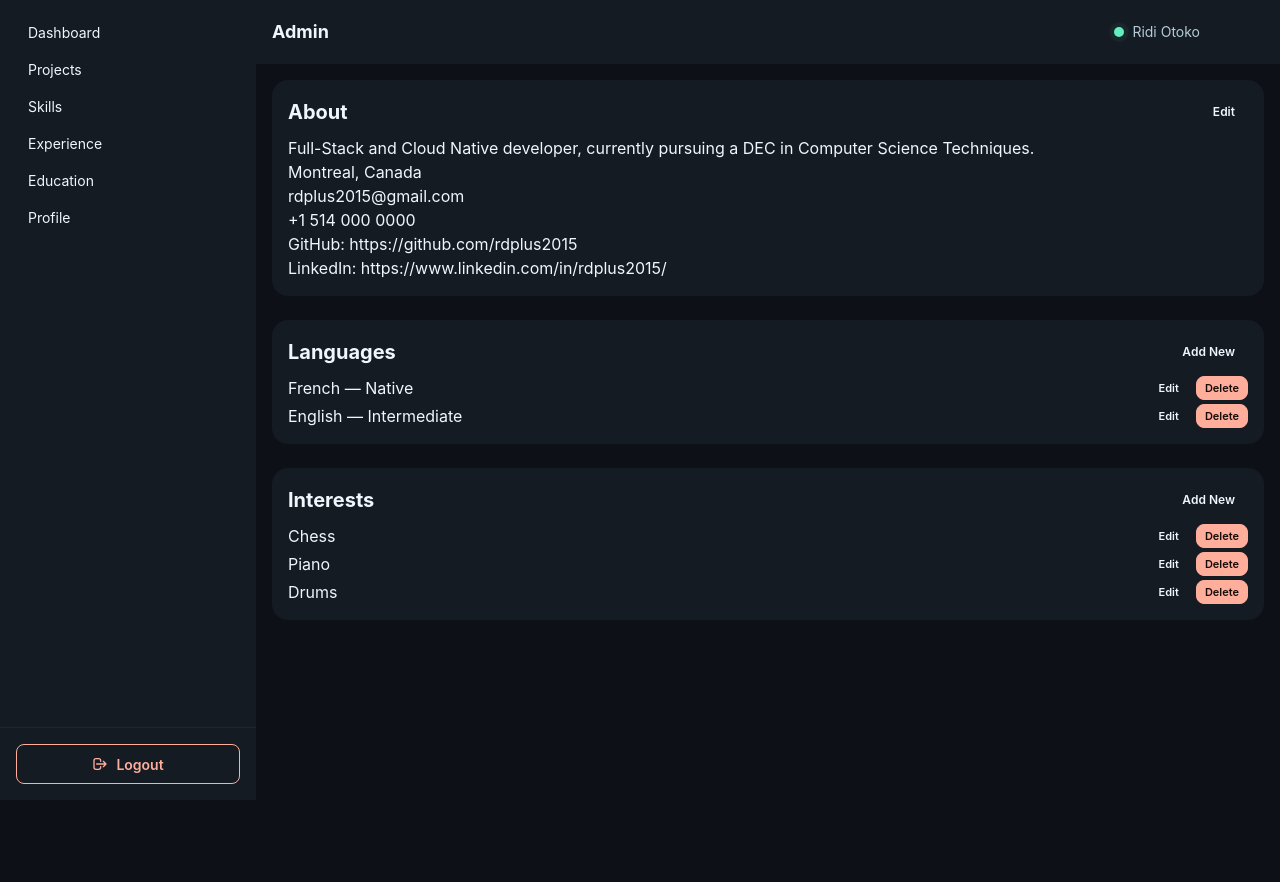
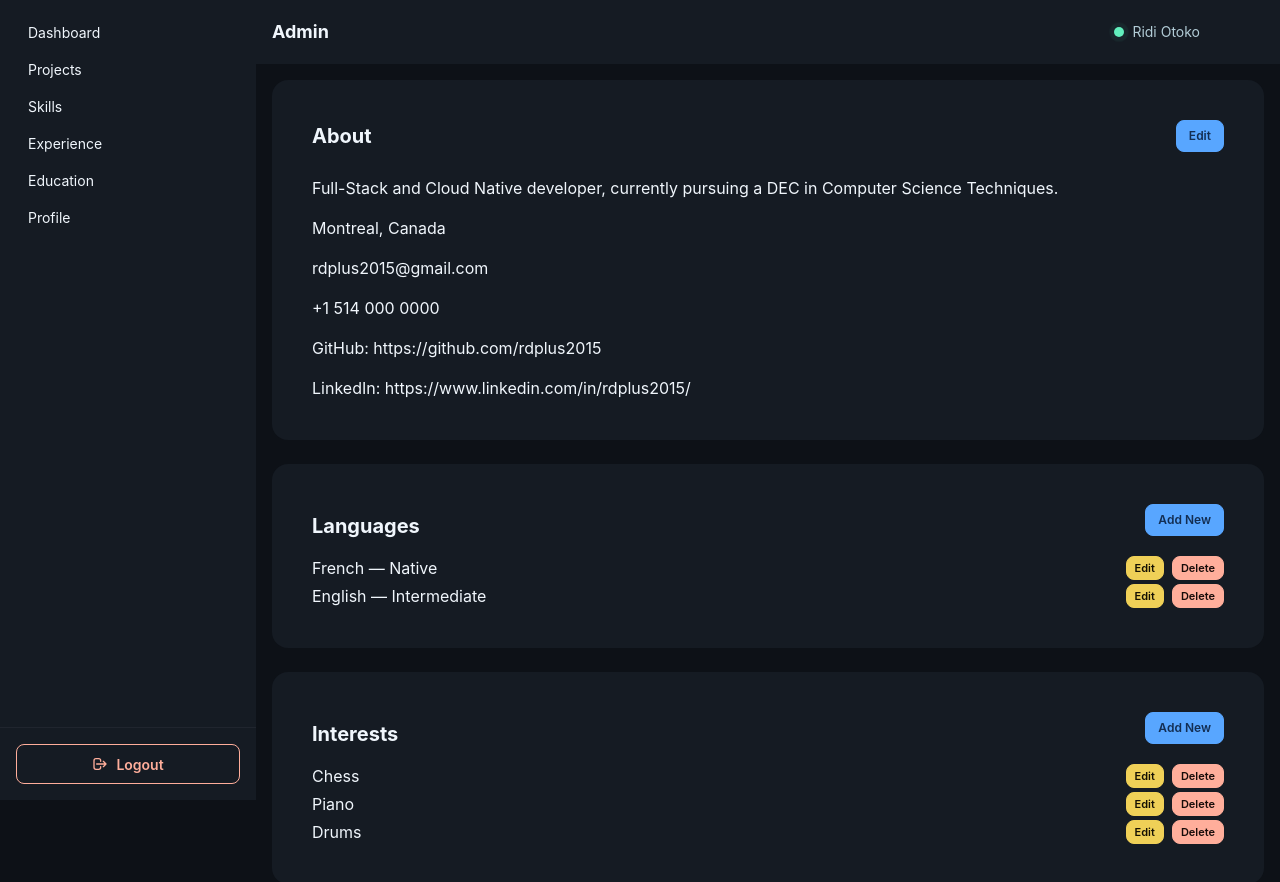
Before and after one commit to rdplus2015/r-portfolio, a React (Vite) app in the folder ui-app/: page /admin/profile in a window 1280 px wide. Shown: the top 882 px of the page. Before the commit the page ends 800 px from the top, so only its background shows below. Built offline with nearby package versions, Linux system fonts and the light colour scheme.

Commit message:
ui components v1

```diff
--- a/ui-app/src/components/admin/profile.tsx
+++ b/ui-app/src/components/admin/profile.tsx
@@ -33,10 +33,10 @@ export function Profile() {
   return (
     <div className="flex flex-col gap-6">
       {/* About, contact, and social links — all fixed single values */}
-      <section className="card bg-base-200 p-4">
+      <section className="card bg-base-200 p-10 gap-4">
         <div className="flex justify-between items-center mb-2">
           <h2 className="text-xl font-bold">About</h2>
-          <Link to="/admin/profile/about/edit" className="btn btn-sm">Edit</Link>
+          <Link to="/admin/profile/about/edit" className="btn btn-primary btn-sm">Edit</Link>
         </div>
         <p>{PROFILE_DATA.bio}</p>
         <p>{PROFILE_DATA.location}</p>
@@ -47,17 +47,17 @@ export function Profile() {
       </section>
 
       {/* Languages — a real one-to-many relation, so it's a list */}
-      <section className="card bg-base-200 p-4">
+      <section className="card bg-base-200 p-10">
         <div className="flex justify-between items-center mb-2">
           <h2 className="text-xl font-bold">Languages</h2>
-          <Link to="/admin/profile/languages/new" className="btn btn-sm">Add New</Link>
+          <Link to="/admin/profile/languages/new" className="btn btn-primary btn-sm mb-3">Add New</Link>
         </div>
         <ul className="flex flex-col gap-1">
           {LANGUAGES.map((lang) => (
             <li key={lang.id} className="flex justify-between items-center">
               <span>{lang.name} — {lang.level}</span>
               <div className="flex gap-2">
-                <Link to={`/admin/profile/languages/${lang.id}/edit`} className="btn btn-xs">Edit</Link>
+                <Link to={`/admin/profile/languages/${lang.id}/edit`} className="btn btn-xs btn-warning">Edit</Link>
                 <button className="btn btn-xs btn-error">Delete</button>
               </div>
             </li>
@@ -66,17 +66,17 @@ export function Profile() {
       </section>
 
       {/* Interests — same reasoning as Languages */}
-      <section className="card bg-base-200 p-4">
+      <section className="card bg-base-200 p-10">
         <div className="flex justify-between items-center mb-2">
           <h2 className="text-xl font-bold">Interests</h2>
-          <Link to="/admin/profile/interests/new" className="btn btn-sm">Add New</Link>
+          <Link to="/admin/profile/interests/new" className="btn btn-primary btn-sm mb-3">Add New</Link>
         </div>
         <ul className="flex flex-col gap-1">
           {INTERESTS.map((interest) => (
             <li key={interest.id} className="flex justify-between items-center">
               <span>{interest.label}</span>
               <div className="flex gap-2">
-                <Link to={`/admin/profile/interests/${interest.id}/edit`} className="btn btn-xs">Edit</Link>
+                <Link to={`/admin/profile/interests/${interest.id}/edit`} className="btn btn-xs btn-warning">Edit</Link>
                 <button className="btn btn-xs btn-error">Delete</button>
               </div>
             </li>
```
